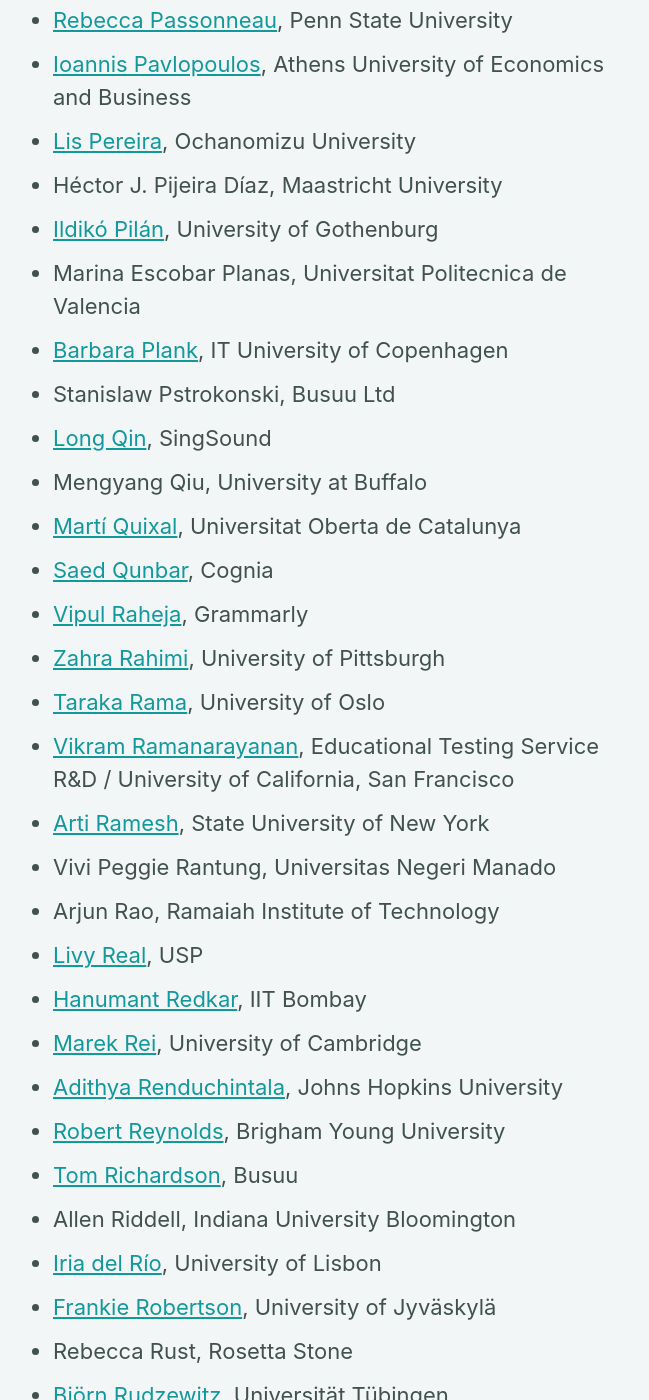
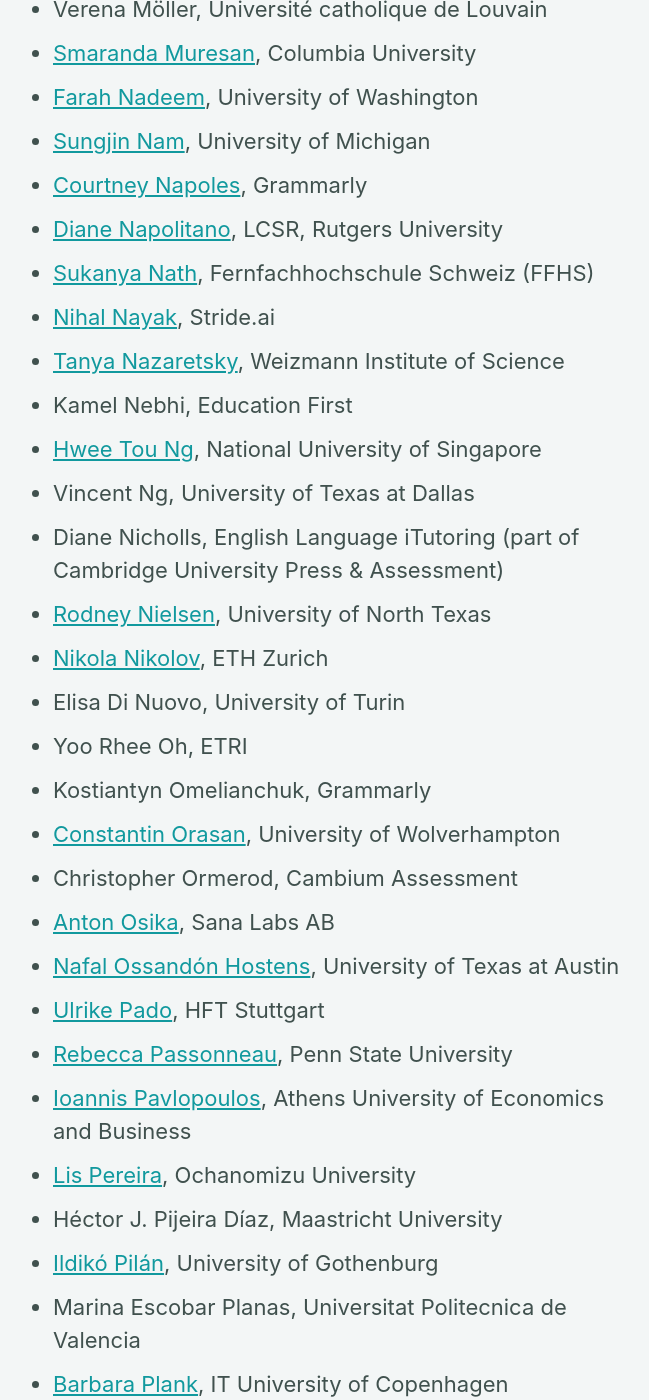
Before and after one commit to sigedu-org/website, a Jekyll site: the page built from _pages/members.md, in a window 1280 px wide and 1400 px high, scrolled down 7975 px. Shown: the whole window, without its empty margins (309-958 px from the left). Built offline with Jekyll 4.4.1, drawn with Linux system fonts in a browser that asks for light colours; cached includes are drawn as plain includes; nearby versions of some CDN libraries; some of the changed text lies outside the part shown.

Commit message:
Update members.md
Updates to the SIG membership list

```diff
--- a/_pages/members.md
+++ b/_pages/members.md
@@ -10,15 +10,18 @@ toc: false
 The following is a list of the current SIGEDU members and their affiliations. Membership is open to everyone. [Become a member](https://docs.google.com/forms/d/e/1FAIpQLSep9q-QLIvCIVIcdyoJJA8y2Ql32YRCQfVWDNJx1FwNXD3L6Q/viewform).
 
 - <a href="https://www.upf.edu/web/ahmed-aburaed">Ahmed Ghassan Tawfiq AbuRa'ed</a>, LaSTUS lab, TALN, UPF University<br/>
+- Adaeze Adigwe, University of Helsinki<br/>
 - <a href="https://people.cs.pitt.edu/~tazinafrin/">Tazin Afrin</a>, University of Pittsburgh<br/>
 - Soroosh Akef, Sharif University of Technology<br/>
 - <a href="https://spraakbanken.gu.se/swe/personal/david">David Alfter</a>, Université catholique de Louvain<br/>
 - Amin Alhashim, Arizona State University
+- <a href="https://www.weizmann.ac.il/ScienceTeaching/Alexandron/">Giora Alexandron</a>, Weizmann Institute of Science<br/>
 - <a href="https://da352.user.srcf.net">Dimitris Alikaniotis</a>,&nbsp;Grammarly<br/>
 - <a href="https://feralvam.github.io">Fernando Alva-Manchego</a>, University of Sheffield<br/>
 - Jason Angel, Instituto Politecnico Nacional<br/>
 - Quoc Tien Au, GradeSlam<br/>
 - <a href="https://www.rbanchs.com">Rafael Banchs</a>, I2R<br/>
+- <a href="www.linkedin.com/in/michael-bayona">Michael Gringo Angelo Bayona</a>, Trinity College Dublin<br/>
 - <a href="https://leebecker.com">Lee Becker</a>, Pearson<br/>
 - <a href="https://www.ukp.tu-darmstadt.de/people/postdoctoral-researchers/dr-lisa-beinborn">Lisa Beinborn</a>, UKP Lab,&nbsp;TU Darmstadt<br/>
 - <a href="https://sites.google.com/site/beatabeigmanklebanov/">Beata Beigman Klebanov</a>, Educational Testing Service<br/>
@@ -40,11 +44,13 @@ The following is a list of the current SIGEDU members and their affiliations. Me
 - <a href="http://www.aoifecahill.com">Aoife Cahill</a>, Educational Testing Service<br/>
 - Andrew Caines, University of Cambridge<br/>
 - Dumitru-Clementin Cercel, University Politehnica of Bucharest<br/>
+- Li-Hsin Chang, University of Turku<br/>
 - <a href="https://angusglchen.github.io/">Guanliang Chen</a>, Monash University<br/>
 - Jiahao Chen, TAL AI Lab<br/>
 - Mei-Hua Chen, Department of Foreign Languages and Literature, Tunghai University<br/>
 - Min Chi, North Carolina State University<br/>
 - <a href="http://www.sfs.uni-tuebingen.de/~mchnkina/">Maria Chinkina</a>, University of Tübingen<br/>
+- <a href="justin-cho.com">Hyundong Cho</a>, USC / ISI<br/>
 - Martin Chodorow, City University of New York&nbsp;&amp; Educational Testing Service<br/>
 - <a href="https://shamilcm.github.io">Shamil Chollampatt</a>, National University of Singapore<br/>
 - <a href="https://ktilana.wixsite.com/leshem-choshen">Leshem Choshen</a>, Hebrew University of Jerusalem<br/>
@@ -85,7 +93,10 @@ The following is a list of the current SIGEDU members and their affiliations. Me
 - Cyril Goutte, National Research Council Canada<br/>
 - <a href="http://www.csc.liv.ac.uk/~floriana">Floriana Grasso</a>, University of Liverpool<br/>
 - Roman Grundkiewicz, University of Edinburgh<br/>
+- Abigail Gurin Schleifer, Weizmann Institute of Science<br/>
+- Binod Gyawali, Educational Testing Service<br/>
 - <a href="https://glose.education/">Mehdi Hamoumi</a>, Glose<br/>
+- <a href="unand.ac.id">Handoko Handoko</a>, Andalas University<br/>
 - <a href="https://sites.google.com/site/jiangangstevenhao/">Jiangang Hao</a>, Educational Testing Service<br/>
 - Polina Harik, NBME<br/>
 - Homa Hashemi, University of Pittsburgh<br/>
@@ -98,6 +109,7 @@ The following is a list of the current SIGEDU members and their affiliations. Me
 - Renfen Hu, Beijing Normal University<br/>
 - Chung-Chi Huang, Frostburg State University<br/>
 - <a href="https://coralythuang.github.io/">Yi-Ting Huang</a>, Texas A&amp;M University<br/>
+- <a href="https://www.josephimperial.com/">Joseph Marvin Imperial</a>, National University Philippines<br/>
 - <a href="https://raduionescu.herokuapp.com">Radu Tudor Ionescu</a>, University of Bucharest<br/>
 - Xuejun Ji, The University of British Columbia<br/>
 - <a href="https://www.pitt.edu/~pjordan">Pamela Jordan</a>, University of Pittsburgh<br/>
@@ -110,7 +122,9 @@ The following is a list of the current SIGEDU members and their affiliations. Me
 - Elma Kerz, RWTH Aachen<br/>
 - <a href="https://www.stjohns.edu/academics/bio/dr-fazel-keshtkar">Fazel Keshtkar</a>, St. John's University<br/>
 - <a href="https://umidesigner.weebly.com/">Umida Khikmatillaeva</a>, USA<br/>
+- Lale Khorramdel, Boston College<br/>
 - <a href="http://cl.indiana.edu/~leviking/">Levi King</a>, Indiana University<br/>
+- <a href="https://transforminglearning.stanford.edu/">Glenn Kleiman</a>, Stanford Graduate School of Education<br/>
 - Sigrid Klerke, IT University of Copenhagen<br/>
 - Klara Klimcikova, Ludwig Maximilians University<br/>
 - <a href="https://www.cl.cam.ac.uk/~ek358/">Ekaterina Kochmar</a>, University of Cambridge<br/>
@@ -122,11 +136,13 @@ The following is a list of the current SIGEDU members and their affiliations. Me
 - Ronja Laarmann-Quante, University Duisburg-Essen<br/>
 - Claudia Leacock, Grammarly<br/>
 - <a href="https://www.lhlee.net/">Lung-Hao Lee</a>, National Central University<br/>
+- <a href="https://a2un.github.io">Arun Balajiee Lekshmi Narayanan</a>, University of Pittsburgh<br/>
 - <a href="https://lpmi-13.github.io/">Adam Leskis</a>, Independent Researcher<br/>
 - Greg Lessard, Queen's University<br/>
 - <a href="http://www.boyangli.co">Boyang Li</a>, Liulishuo AI Lab<br/>
 - Ruobing Li, LAIX Inc.<br/>
 - Wen Li, Indiana University<br/>
+- <a href="https://github.com/xuli19/">Xu Li</a>, Zhejiang university<br/>
 - Zhi Li, University of Saskatchewan<br/>
 - <a href="http://shared.youdao.com/www/about.html?keyfrom=dict2.index">Huijie Lin</a>, Netease Inc.<br/>
 - <a href="https://people.cs.pitt.edu/~litman/">Diane Litman</a>, University of Pittsburgh<br/>
@@ -140,11 +156,13 @@ The following is a list of the current SIGEDU members and their affiliations. Me
 - Jarrett Lovelett, UCSD<br/>
 - <a href="http://www.personal.psu.edu/xxl13">Xiaofei Lu</a>, Pennsylvania State University<br/>
 - Luca Lugini, University of Pittsburgh<br/>
+- Fan Luo, University of Arizona<br/>
 - <a href="https://research.flw.ugent.be/lieve.macken">Lieve Macken</a>, Ghent University<br/>
 - <a href="https://desilinguist.org">Nitin Madnani</a>, Educational Testing Service<br/>
 - <a href="https://sites.google.com/view/amagooda/home">Ahmed Magooda</a>, University of Pittsburgh<br/>
 - Nabin Maharjan, University of Memphis<br/>
 - Ilia Markov, University of Antwerp<br/>
+- <a href="harisont.github.io">Arianna Masciolini</a>, University of Gothenburg<br/>
 - Maraim Masoud, Insight Centre<br/>
 - <a href="https://www.cse.iitm.ac.in/~ditty/">Ditty Mathew</a>, Indian Institute of Technology, Madras<br/>
 - <a href="https://www.cse.iitb.ac.in/~sam/">Sandeep Mathias</a>, IIT Bombay<br/>
@@ -161,10 +179,13 @@ The following is a list of the current SIGEDU members and their affiliations. Me
 - <a href="http://www.sjnam.com">Sungjin Nam</a>, University of Michigan<br/>
 - <a href="https://cs.jhu.edu/~napoles">Courtney Napoles</a>, Grammarly<br/>
 - <a href="http://diane.sdf-us.org">Diane Napolitano</a>, LCSR, Rutgers University<br/>
+- <a href="https://www.ffhs.ch/en/ueber-uns/personensuche/person/nath-sukanya">Sukanya Nath</a>, Fernfachhochschule Schweiz (FFHS)<br/>
 - <a href="https://iampuntre.github.io">Nihal Nayak</a>, Stride.ai<br/>
+- <a href="https://www.weizmann.ac.il/ScienceTeaching/Alexandron/group-members">Tanya Nazaretsky</a>, Weizmann Institute of Science<br/>
 - Kamel Nebhi, Education First <br/>
 - <a href="https://www.comp.nus.edu.sg/~nght/">Hwee Tou Ng</a>, National University of Singapore<br/>
 - Vincent Ng, University of Texas at Dallas<br/>
+- Diane Nicholls, English Language iTutoring (part of Cambridge University Press & Assessment)<br/>
 - <a href="https://www.cse.unt.edu/~Nielsen">Rodney Nielsen</a>, University of North Texas<br/>
 - <a href="https://ninikolov.github.io/">Nikola Nikolov</a>, ETH Zurich<br/>
 - Elisa Di Nuovo, University of Turin<br/>
@@ -173,6 +194,7 @@ The following is a list of the current SIGEDU members and their affiliations. Me
 - <a href="http://dinel.org.uk">Constantin Orasan</a>, University of Wolverhampton<br/>
 - Christopher Ormerod, Cambium Assessment<br/>
 - <a href="https://se.linkedin.com/in/antonosika">Anton Osika</a>, Sana Labs AB<br/>
+- <a href="nohstns.github.io">Nafal Ossandón Hostens</a>, University of Texas at Austin<br/>
 - <a href="http://www.nlpado.de/~ulrike">Ulrike Pado</a>, HFT Stuttgart<br/>
 - <a href="https://sites.psu.edu/becky/">Rebecca Passonneau</a>, Penn State University<br/>
 - <a href="https://ipavlopoulos.github.io/">Ioannis Pavlopoulos</a>, Athens University of Economics and Business<br/>
@@ -192,6 +214,7 @@ The following is a list of the current SIGEDU members and their affiliations. Me
 - <a href="https://www.vikramr.com">Vikram Ramanarayanan</a>, Educational Testing Service R&amp;D / University of California, San Francisco<br/>
 - <a href="https://www.cs.binghamton.edu/~artir/">Arti Ramesh</a>, State University of New York<br/>
 - Vivi Peggie Rantung, Universitas Negeri Manado<br/>
+- <a href="reinaldncku.github.io">Reinald Adrian Pugoy</a>, University of the Philippines<br/>
 - Arjun Rao, Ramaiah Institute of Technology<br/>
 - <a href="https://livyreal.github.io/">Livy Real</a>, USP<br/>
 - <a href="http://www.hanumantredkar.com">Hanumant Redkar</a>, IIT Bombay&nbsp;<br/>
@@ -202,12 +225,14 @@ The following is a list of the current SIGEDU members and their affiliations. Me
 - Allen Riddell, Indiana University Bloomington<br/>
 - <a href="http://clul.ulisboa.pt/en/pessoa/iagayo">Iria del Río</a>, University of Lisbon<br/>
 - <a href="https://frankie.robertson.name">Frankie Robertson</a>, University of Jyväskylä<br/>
+- Martha Shaka, University College Cork<br/>
 - Rebecca Rust, Rosetta Stone<br/>
 - <a href="http://www.sfs.uni-tuebingen.de/~brzdwtz/">Björn&nbsp;Rudzewitz</a>,&nbsp;Universität&nbsp;Tübingen<br/>
 - Andre Rusli, Tokyo Denki University<br/>
 - C. Anton Rytting, University of Maryland<br/>
 - <a href="https://scholar.google.com/citations?user=ULNaeowAAAAJ&hl=en">Farig Sadeque</a>, Educational Testing Service<br/>
 - <a href="https://cs.jhu.edu/~keisuke/">Keisuke Sakaguchi</a>, Allen Institute for Artificial Intelligence<br/>
+- Omer Salem, independent researcher<br/>
 - <a href = "https://sarkerlab.org/">Abeed Sarker</a>, Emory University<br/>
 - <a href="https://scholar.harvard.edu/allen_schmaltz">Allen Schmaltz</a>, Harvard University<br/>
 - <a href="https://www.ukp.tu-darmstadt.de/people/postdoctoral-researchers/dr-claudia-schulz/">Claudia Schulz</a>, TU Darmstadt<br/>
@@ -224,12 +249,14 @@ The following is a list of the current SIGEDU members and their affiliations. Me
 - <a href="https://people.eecs.berkeley.edu/~katie_stasaski/">Katie Stasaski</a>, UC Berkeley<br/>
 - Bernardo Stearns, National University of Ireland<br/>
 - Carlo Strapparava, FBK-irst<br/>
+- <a href="qiuyisun.com">Qiuyi Sun</a>, University of Birmingham<br/>
 - Anaïs&nbsp;Tack, Université catholique de Louvain &amp; KU Leuven<br/>
 - <a href="https://scholar.google.com/citations?user=IRMBXF4AAAAJ&hl=en">Kaveh Taghipour</a>, National University of Singapore<br/>
 - <a href="https://scholar.google.com/citations?user=5GsrJYYAAAAJ&hl=en">Z Taylor</a>, The University of Texas at Austin<br/>
 - <a href="https://www.cs.rochester.edu/~tetreaul/academic.html">Joel Tetreault</a>, Grammarly<br/>
 - <a href="https://acsweb.ucsd.edu/~btomosch/">Brendan Tomoschuk</a>, UC San Diego<br/>
 - <a href="https://web.ntnu.edu.tw/~samtseng/">Yuen-Hsien Tseng</a>, National Taiwan Normal University<br/>
+- Paul Tuck, Xi'an Jiaotong-Liverpool University<br/>
 - Shalaka Vaidya, IIIT Hyderabad<br/>
 - <a href="https://sowmya.public.iastate.edu/">Sowmya Vajjala</a>, Iowa State University<br/>
 - Piper Vasicek, Brigham Young University<br/>
@@ -264,3 +291,4 @@ The following is a list of the current SIGEDU members and their affiliations. Me
 - Jiangmeng Zhang, LingoChamp<br/>
 - <a href="http://res.qyzhou.me/">Qingyu Zhou</a>, Tencent<br/>
 - <a href="http://www.sfs.uni-tuebingen.de/~rziai">Ramon Ziai</a>, University of Tübingen<br/>
+- Bowei Zou, Institute for Infocomm Research (I2R), A*STAR<br/>
```
Also changed, not shown: other parts of _pages/members.md (+3 -0 lines).
